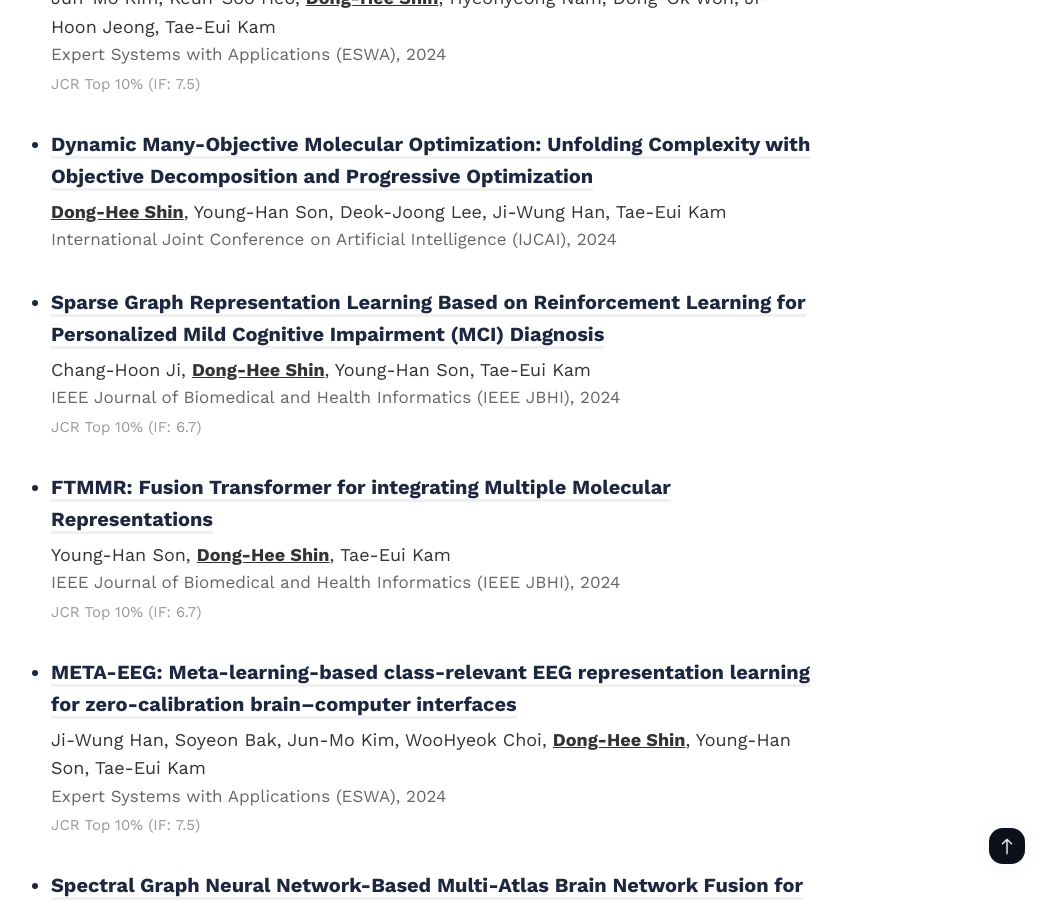
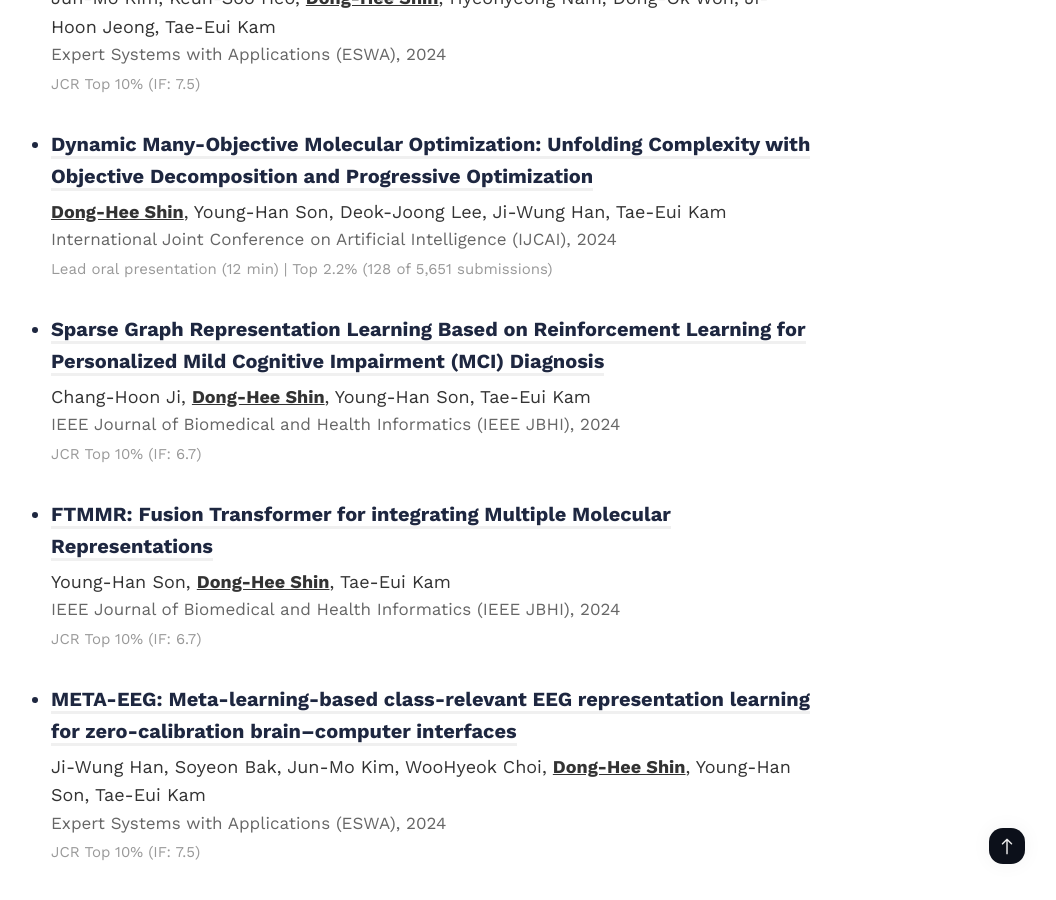
Before and after one commit to donghee-shin-page/donghee-shin-page.github.io, a Jekyll site: the page built from _pages/02-publications.html, in a window 1280 px wide and 900 px high, scrolled down 1566 px. Shown: the whole window, without its empty margins (219-1275 px from the left). Built offline with Jekyll 4.4.1, drawn with Linux system fonts in a browser that asks for light colours; nearby versions of some CDN libraries; some of the changed text lies outside the part shown.

Commit message:
Update full_publications.yml

```diff
--- a/_data/full_publications.yml
+++ b/_data/full_publications.yml
@@ -45,6 +45,7 @@
     link: "https://openreview.net/pdf?id=pmfub8rn4W"
     authors: "Dong-Hee Shin, Young-Han Son, Deok-Joong Lee, Ji-Wung Han, Tae-Eui Kam"
     venue: "International Joint Conference on Artificial Intelligence (IJCAI), 2024"
+    note: "Lead oral presentation (12 min) | Top 2.2% (128 of 5,651 submissions)"
 
   - title: "Sparse Graph Representation Learning Based on Reinforcement Learning for Personalized Mild Cognitive Impairment (MCI) Diagnosis"
     link: "https://ieeexplore.ieee.org/document/10509746"
@@ -97,6 +98,7 @@
     link: "https://www.sciencedirect.com/science/article/pii/S1053811922002555"
     authors: "Keun-Soo Heo, Dong-Hee Shin, Sheng-Che Hung, Weili Lin, Han Zhang, Dinggang Shen, Tae-Eui Kam"
     venue: "NeuroImage, 2022"
+    note: "JCR Top 10% (IF: 4.7)"
 
   - title: "Evolutionary Reinforcement Learning for Automated Hyperparameter Optimization in EEG Classification"
     link: "https://ieeexplore.ieee.org/abstract/document/9734935"
```
